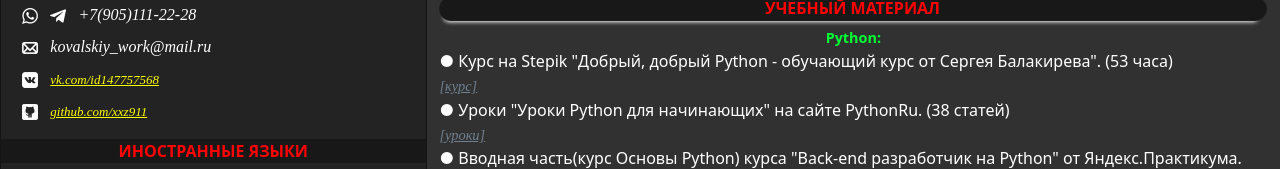
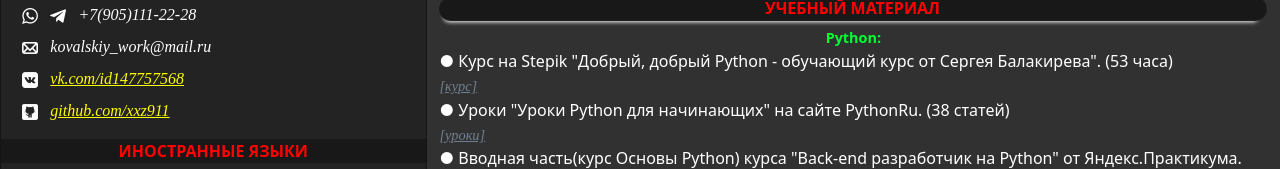
Before and after one commit to xxz911/My_resume_page-site, a plain HTML site: page index.html in a window 1280 px wide. Shown: the part 396-565 px from the top of the page. Drawn offline with nearby package versions, Linux system fonts and the light colour scheme; a script that the page names is missing.

Commit message:
Исправил размер ссылок в графе контакты

```diff
--- a/index.html
+++ b/index.html
@@ -35,8 +35,8 @@
           <ul class="my-text" style="font-size: 1em;">
             <li><img src="image/whatsapp-32.png"></img><img src="image/telegram-32.png"></img>+7(905)111-22-28</li>
             <li><img src="image/mail-32.png"></img>kovalskiy_work@mail.ru</li>
-            <li><img src="image/vk-32.png"></img><a target="_blank" href="https://vk.com/id147757568">vk.com/id147757568</a></li>
-            <li><img src="image/github-8-32.png"></img><a target="_blank" href="https://github.com/xxz911">github.com/xxz911</a></li>
+            <li><img src="image/vk-32.png"></img><a style="font-size:medium;" target="_blank" href="https://vk.com/id147757568">vk.com/id147757568</a></li>
+            <li><img src="image/github-8-32.png"></img><a style="font-size:medium;" target="_blank" href="https://github.com/xxz911">github.com/xxz911</a></li>
           </ul>
         </div>
 
```
